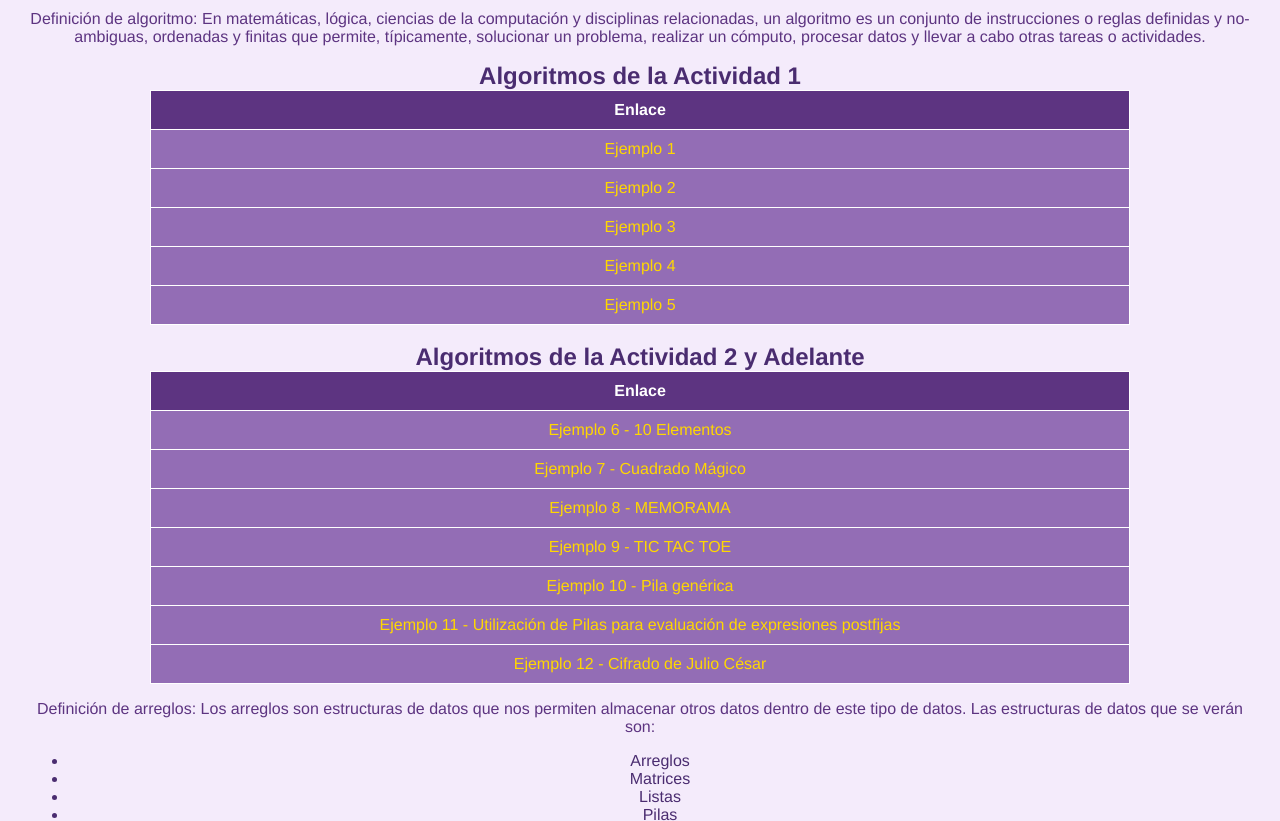
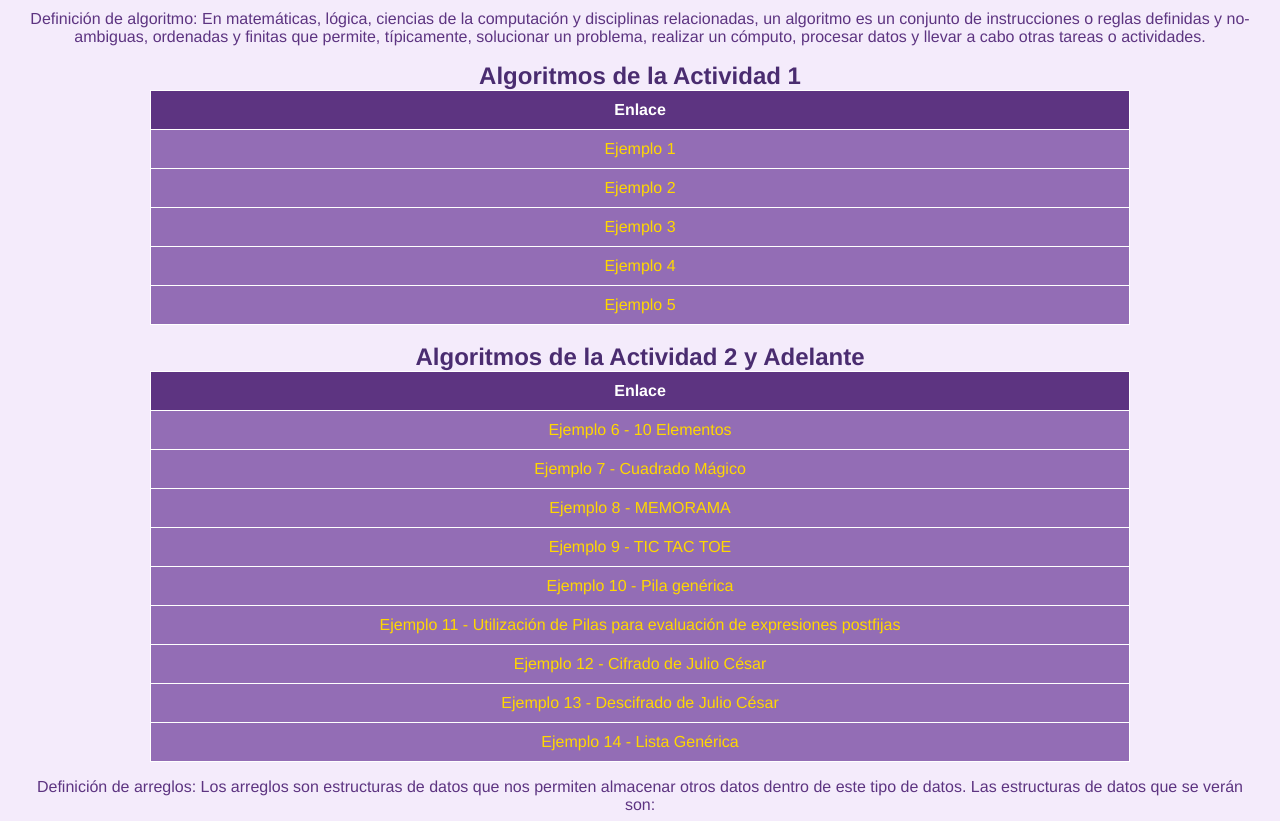
Before and after one commit to maublonded/laughing-guacamole, a plain HTML site: page index.html in a window 1280 px wide. Shown: the part 122-943 px from the top of the page. Drawn offline with Linux system fonts and the light colour scheme.

Commit message:
Update index.html
Añadido dos ultimas prácticas

```diff
--- a/index.html
+++ b/index.html
@@ -64,6 +64,8 @@
         <tr><td><a href="pilas1.html">Ejemplo 10 - Pila genérica</a></td></tr>
         <tr><td><a href="pilas2.html">Ejemplo 11 - Utilización de Pilas para evaluación de expresiones postfijas</a></td></tr>
         <tr><td><a href="cifradoCesar.html">Ejemplo 12 - Cifrado de Julio César</a></td></tr>
+        <tr><td><a href="descifradoCesar.html">Ejemplo 13 - Descifrado de Julio César</a></td></tr>
+        <tr><td><a href="lista.html">Ejemplo 14 - Lista Genérica</a></td></tr>
     </table>
 
     <p>Definición de arreglos: Los arreglos son estructuras de datos que nos permiten almacenar otros datos dentro de este tipo de datos.
```
